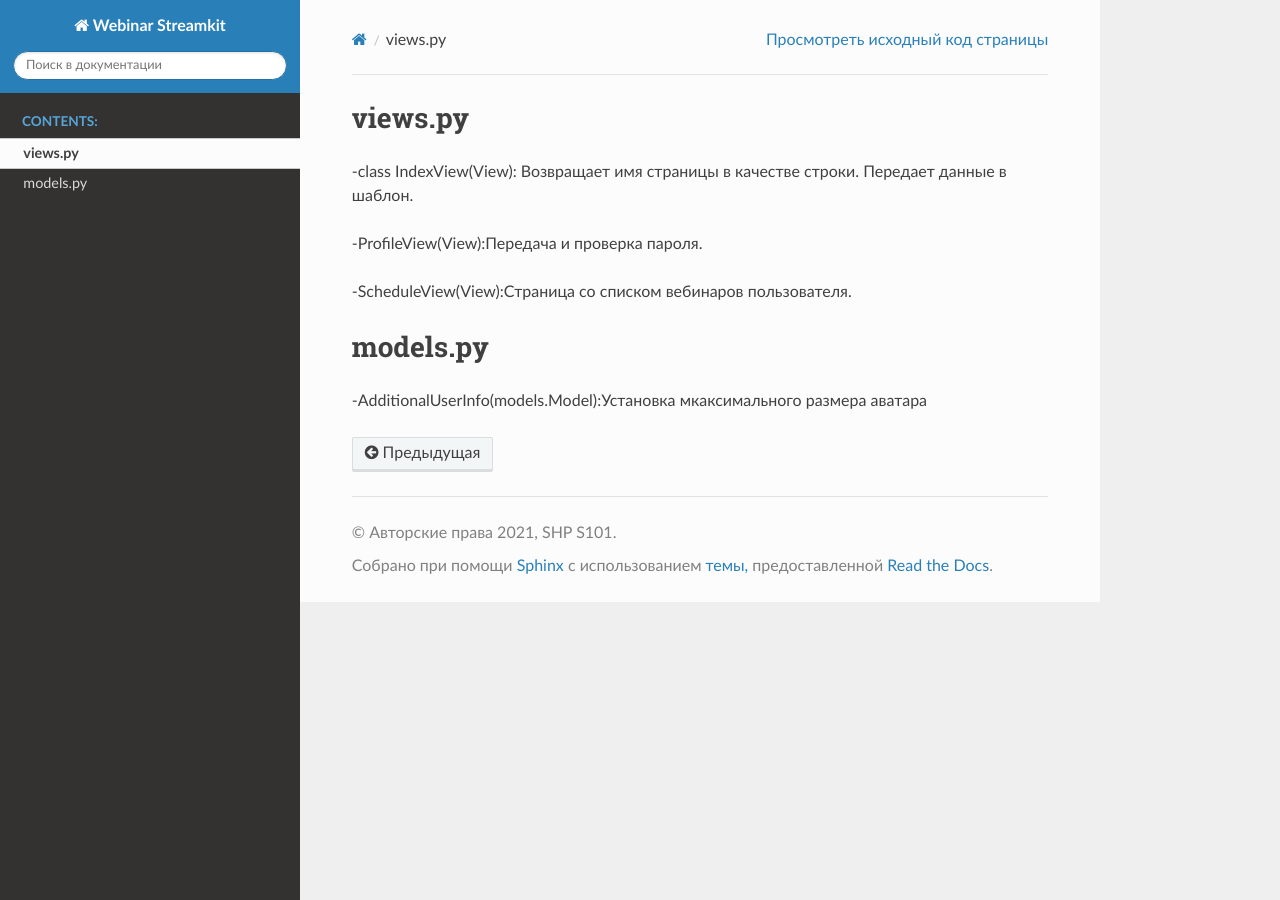
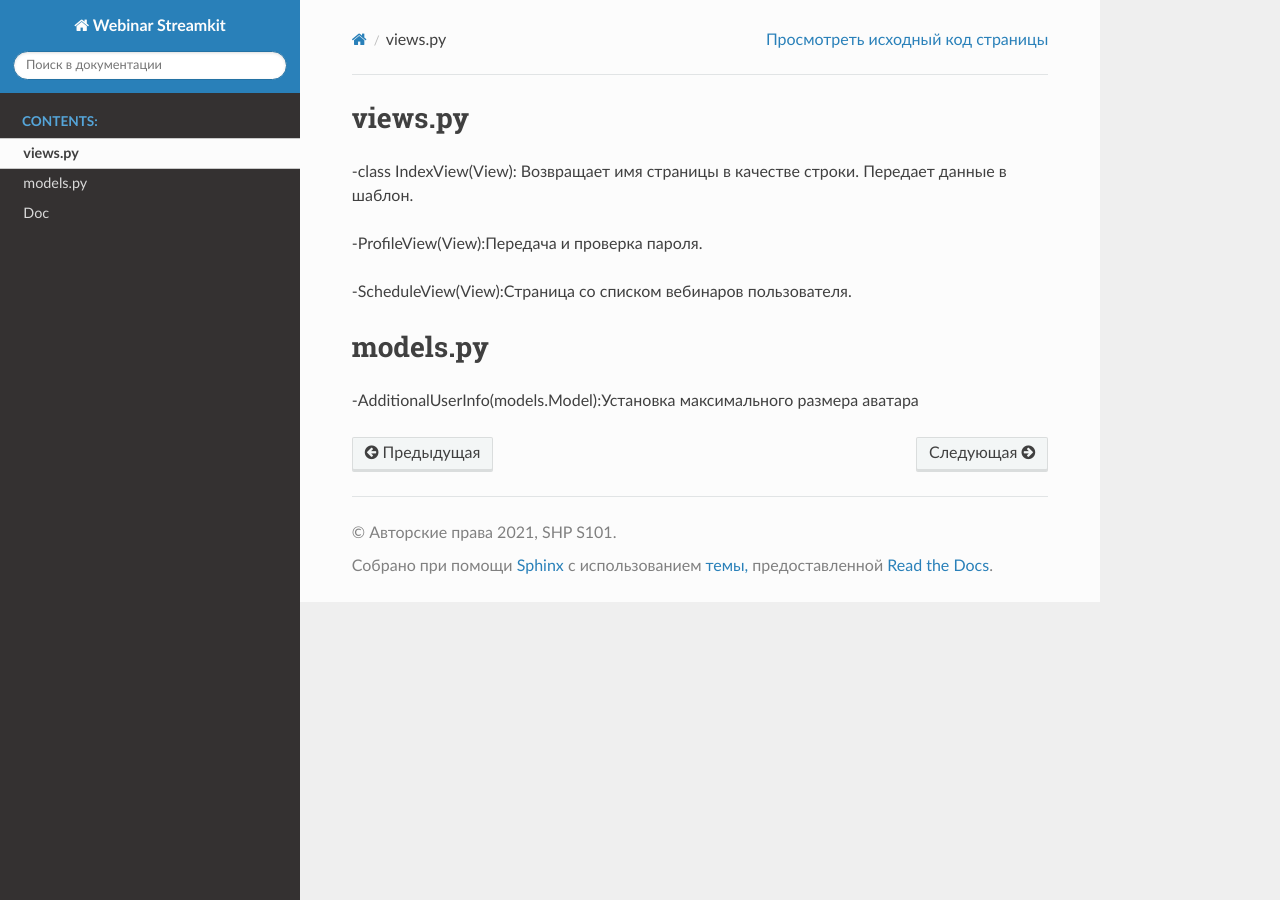
Before and after one commit to Krasnopolskiy/WebinarStreamkit, a Sphinx documentation site: the page built from docs/source/overwrite.rst, in a window 1280 px wide. Built offline with Sphinx 7.4.7 and the Read the Docs theme 2.0.0, drawn with Linux system fonts in a browser that asks for light colours.

Commit message:
documentation update
Signed-off-by: Alex <alexviazzz@gmail.com>

```diff
--- /dev/null
+++ b/docs/source/code.rst
@@ -0,0 +1,6 @@
+***
+Doc
+***
+
+.. automodule:: main.models
+    :members:
--- a/docs/source/index.rst
+++ b/docs/source/index.rst
@@ -11,6 +11,7 @@
    :caption: Contents:
 
    overwrite.rst
+   code.rst
 
 
 
--- a/docs/source/overwrite.rst
+++ b/docs/source/overwrite.rst
@@ -15,4 +15,4 @@
 *********
 models.py
 *********
--AdditionalUserInfo(models.Model):Установка мкаксимального размера аватара
+-AdditionalUserInfo(models.Model):Установка максимального размера аватара
```
